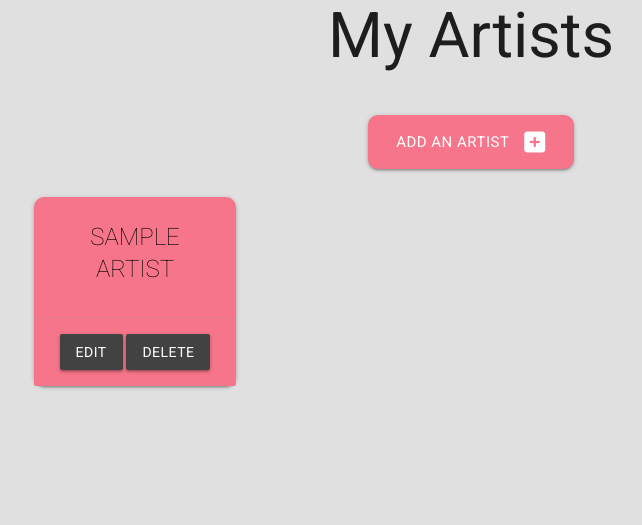
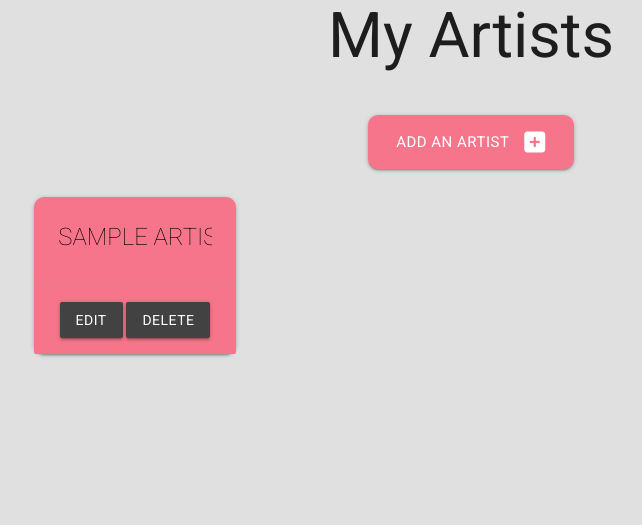
Before and after one commit to JBlackburn94/my-gig-tickets, a Flask app: page /my_events in a window 1280 px wide. Shown: the part 105-630 px from the top of the page, without its empty margins (169-811 px from the left). Run offline with Flask 3, Linux system fonts and the light colour scheme; tables that the repository leaves empty hold one stand-in row (values such as "Sample post").

Commit message:
fixed a bug where text was overflowing onto a second line making my cards different sizes

```diff
--- a/myvenue/static/css/style.css
+++ b/myvenue/static/css/style.css
@@ -74,6 +74,8 @@ body {
 
 .card-title {
   text-transform: uppercase;
+  overflow: hidden;
+  white-space: nowrap;
 }
 
 @media  screen and (max-width: 800px) {
```
